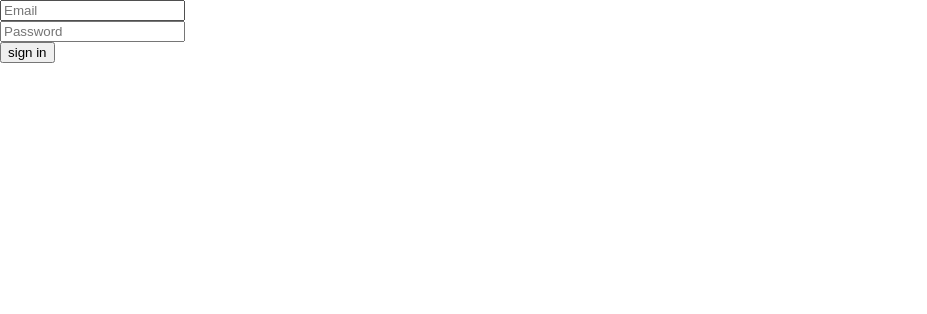
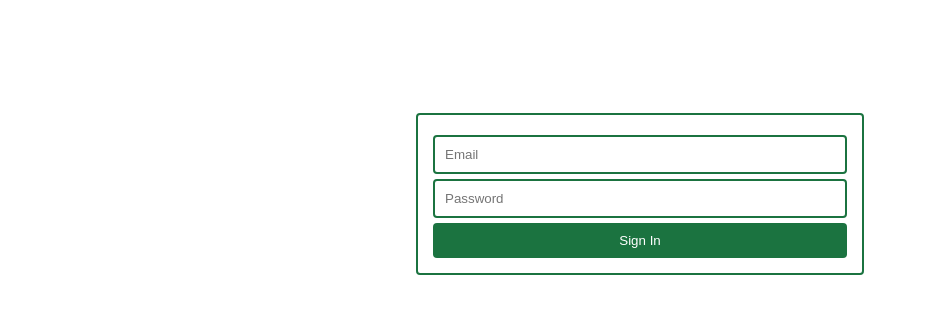
Before and after one commit to fffgermany/frontend, a Vue app: page /signin in a window 1280 px wide. Shown: the top 314 px of the page, without its empty margins (0-927 px from the left). Built offline with nearby package versions, Linux system fonts and the light colour scheme.

Commit message:
Style Signin and Signup

```diff
--- a/src/views/Signin.vue
+++ b/src/views/Signin.vue
@@ -32,40 +32,84 @@ export default {
         email: null,
         name: null,
         ortsgruppe_id: null,
-        password: null
+        password: null,
       },
-      signinSuccess: false
+      signinSuccess: false,
     };
   },
   computed: {
     localgroups() {
-
       return this.$store.getters['localgroups/getItems'];
-    }
+    },
   },
   components: {
 
   },
   methods: {
     submit(e) {
-
       e.preventDefault();
 
       this.$store.dispatch('signin', this.model)
         .then((response) => {
-
           console.log(response);
-
         })
         .catch((err) => {
-          console.log(err)
+          console.log(err);
           this.$router.push('demos');
-        })
-    }
-  }
+        });
+    },
+  },
 };
 </script>
 
-<style lang="scss">
+
+<style lang="css">
+
+.fff-signin{
+width: 75%;
+margin: auto;
+margin-top: 3cm;
+border: 2px solid #1B7340;
+padding: 15px 15px 15px 15px;
+border-radius: 4px;
+box-sizing: border-box;
+-webkit-appearance: none;
+}
+
+.fff-signin button{
+box-sizing: border-box;
+background: #1B7340;
+color: white !important;
+width: 100%;
+padding: 10px;
+margin-top: 5px;
+border-radius: 4px;
+text-transform: capitalize;
+border: none;
+outline: none;
+}
+
+.fff-signin button:hover{
+background: #1DA64A;
+border: none;
+}
+
+.fff-signin input{
+box-sizing: border-box;
+border: 2px solid #1B7340;
+border-radius: 4px;
+margin-top: 5px;
+outline: none;
+width: 100%;
+padding: 10px 0px 10px 10px;
+}
+
+.fff-signin__input:focus{
+background: rgba(27,115,64,0.5);
+}
+
+@media only screen and (min-width: 768px) {
+ .fff-signin{width: 35%}
+ }
 
 </style>
--- a/src/views/Signup.vue
+++ b/src/views/Signup.vue
@@ -18,9 +18,9 @@
       <div>
         <select class="fff-signup__input fff-input"
               v-model="model.ortsgruppe_id"
-              name="ortsgruppe"
-              placeholder="Ortsgruppe">
-          <option v-for="localgroup in localgroups" v-bind:value="localgroup.id" v-bind:key="localgroup.id">
+              name="ortsgruppe">
+              <option value="null" disabled hidden>Ortsgruppe</option>
+              <option v-for="localgroup in localgroups" v-bind:value="localgroup.id" v-bind:key="localgroup.id">
             {{ localgroup.name }}
           </option>
         </select>
@@ -66,45 +66,96 @@ export default {
         email: null,
         name: null,
         ortsgruppe_id: null,
-        password: null
+        password: null,
       },
-      signupSuccess: false
+      signupSuccess: false,
     };
   },
   computed: {
     localgroups() {
-
       return this.$store.getters['localgroups/getItems'];
-    }
+    },
   },
   components: {
 
   },
   methods: {
     submit(e) {
-
       e.preventDefault();
 
       console.log(this);
       this.$store.dispatch('signup', this.model)
         .then((response) => {
-
           console.log(response);
-
         })
         .catch((err) => {
-          console.log(err)
+          console.log(err);
           this.signupSuccess = true;
-        })
-    }
+        });
+    },
   },
   beforeCreate() {
-
     this.$store.dispatch('localgroups/getList');
-  }
+  },
 };
 </script>
 
 <style lang="scss">
+.fff-signup{
+width: 75%;
+margin: auto;
+margin-top: 3cm;
+border: 2px solid #1B7340;
+padding: 15px 15px 15px 15px;
+border-radius: 4px;
+box-sizing: border-box;
+-webkit-appearance: none;
+}
 
+.fff-signup button{
+box-sizing: border-box;
+background: #1B7340;
+color: white !important;
+width: 100%;
+padding: 12px;
+margin-top: 5px;
+border-radius: 4px;
+text-transform: capitalize;
+border: none;
+outline: none;
+}
+
+.fff-signup button:hover{
+background: #1DA64A;
+border: none;
+}
+
+.fff-signup input{
+box-sizing: border-box;
+border: 2px solid #1B7340;
+border-radius: 4px;
+margin-top: 5px;
+outline: none;
+width: 100%;
+padding: 10px;
+}
+
+.fff-signup input:focus{
+background: rgba(27,115,64,0.5);
+}
+
+.fff-signup select{
+box-sizing: border-box;
+border: 2px solid #1B7340;
+border-radius: 4px;
+margin-top: 5px;
+outline: none;
+width: 100%;
+padding: 9.25px;
+cursor: pointer;
+}
+
+@media only screen and (min-width: 768px) {
+.fff-signup{width: 35%}
+}
 </style>
```
